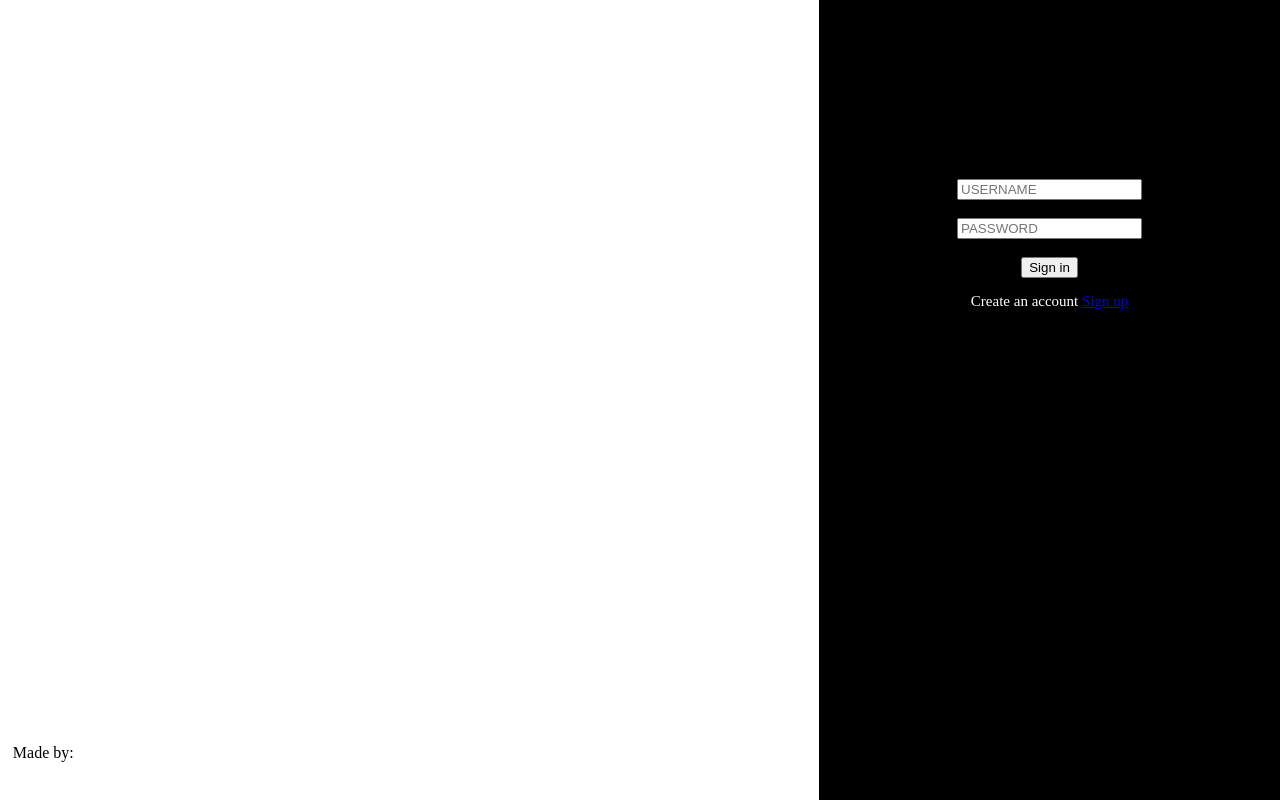
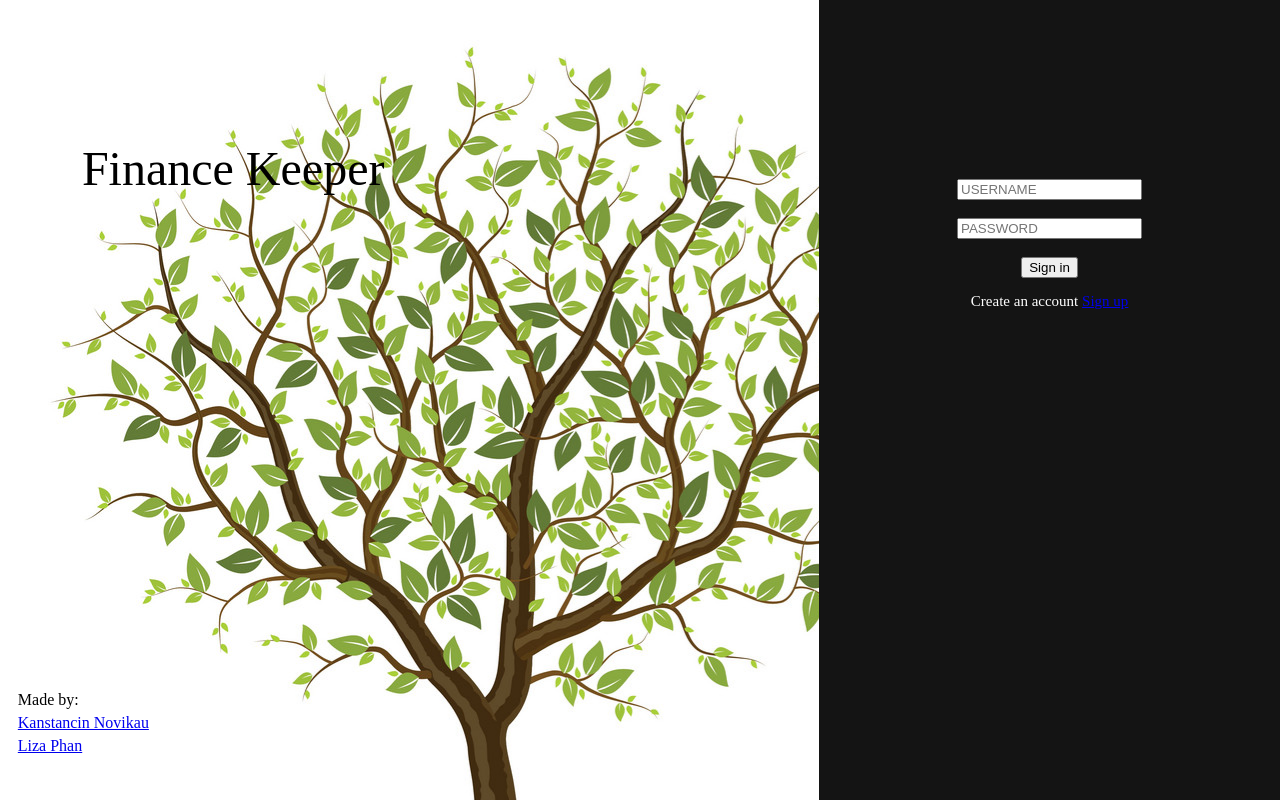
Before and after one commit to Kickoman/finance-keeper, a Django app: page / in a window 1280 px wide. Run offline with Django 3.2, Linux system fonts and the light colour scheme.

Commit message:
some design improvements

```diff
--- a/again/settings.py
+++ b/again/settings.py
@@ -84,8 +84,8 @@ DATABASES = {
         'ENGINE': 'django.db.backends.mysql',
         'NAME': 'django_fkeeper',
         'USER': 'django',
-        'PASSWORD': 'djangopasswd',
-        'HOST': 'localhost',
+        'PASSWORD': 'djangopassword',
+        'HOST': '192.168.1.55',
     }
 }
 
--- a/again/static/base/base.css
+++ b/again/static/base/base.css
@@ -9,7 +9,7 @@ table {
 
 .split_left{
 
-	/*background-image: url('')*/
+	background-image: url('/static/base/img/tree.jpg');
 
 	background-color: white;
 	width: 64%;
@@ -18,10 +18,12 @@ table {
 
 .split_right{
 
-
-	background-color: black;
 	width:36%;
 	left:64%;
+}
+
+.bg_primary{
+	background-color: rgb(20,20,20);
 }
 
 .split{
@@ -54,10 +56,10 @@ table {
 
 .authors {
 	position: fixed;
-	margin-top: 95%;
+	margin-bottom: 2%;
 	margin-left: 1%;
-	width: 15%;
-	height: 8%;
+	width: 20%;
+	height: 10%;
 	left: 0;
 	bottom: 1%;
 
@@ -65,4 +67,21 @@ table {
 }
 .authors  p{
 	color: black;
+	margin: 5px 5px;
 }
+
+.header{
+	/*background-color: gray;*/
+	left: 10%;
+	top: 10%;
+	width: 100%;
+	height: 10%;
+	position: relative;
+	/*text-align: center;*/
+}
+.header p{
+	position: relative;
+	font-size: 300%;
+	top: 50%;
+	transform: translateY(-50%);
+}
--- a/again/templates/again/index.html
+++ b/again/templates/again/index.html
@@ -1,9 +1,8 @@
 {% extends 'again/base.html' %}
 
 {% block content %}
+    {% if user.is_authenticated %}
     <h1>Finance Keeper</h1>
-
-    {% if user.is_authenticated %}
         <p>
             Welcome here, {{ user }}!
         </p>
@@ -35,15 +34,21 @@
 
 
     {% else %}
-         <div class="split split_left">
-                <div class = "authors">
-                    <p>Made by:</p>
-                </div>
+        <div class="split split_left">
+            <div class = "authors">
+                <p>Made by:</p>
+                <p><a href="https://github.com/Kickoman">Kanstancin Novikau</a></p>
+                <p><a href="https://github.com/LizaTheGreatest">Liza Phan</a></p>
+
+            </div>
+            <div class="header">
+                <p>Finance Keeper</p>
+            </div>
 
 
         </div>
 
-        <div class="split split_right">
+        <div class="split split_right bg_primary">
             <section class = "auth">
                 <form method="post" action="{% url 'accounts:sign_in' %}">
                     {% csrf_token %}
```
Also changed, not shown: accounts/templates/accounts/sign_in.html (+4 -9 lines), again/static/base/img/tree.jpg (added).
